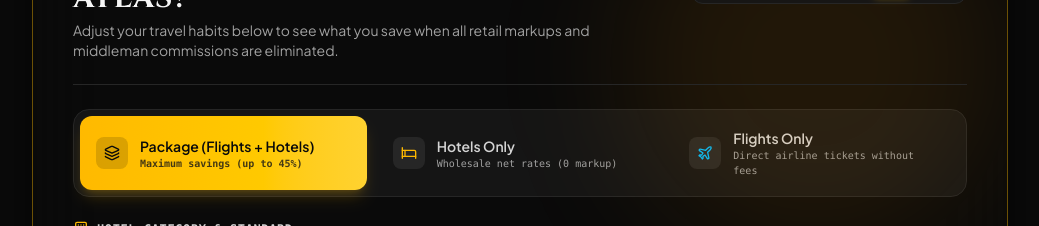
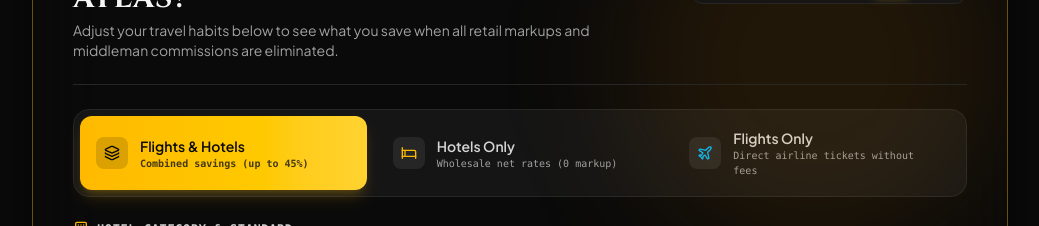
Before and after one commit to aiappsy/atlasprelaunch, a React (Vite) app: page / in a window 1280 px wide. Shown: the part 1400-1626 px from the top of the page, without its empty margins (120-1159 px from the left). Built offline with nearby package versions, Linux system fonts and the light colour scheme; no server answers; a web font is replaced by a local one.

Commit message:
fix(compliance): replace Package / Pakkereise with Flights & Hotels to maintain unbundled wholesale status

```diff
--- a/src/components/DynamicSavingsCalculator.tsx
+++ b/src/components/DynamicSavingsCalculator.tsx
@@ -178,7 +178,7 @@
         {/* 3 Intuitive Mode Tabs: Pakkereise, Kun Hotell, Kun Fly */}
         <div className="pt-6 pb-4">
           <div className="grid grid-cols-1 sm:grid-cols-3 gap-2.5 p-1.5 rounded-2xl bg-neutral-900/90 border border-neutral-800">
-            {/* 1. Pakkereise */}
+            {/* 1. Fly & Hotell (Unbundled wholesale components) */}
             <button
               type="button"
               onClick={() => handleModeSwitch('package')}
@@ -193,10 +193,10 @@
               </div>
               <div className="flex-1 min-w-0">
                 <div className="text-xs sm:text-sm font-semibold truncate">
-                  {isNorwegian ? 'Pakkereise (Fly + Hotell)' : 'Package (Flights + Hotels)'}
+                  {isNorwegian ? 'Fly & Hotell' : 'Flights & Hotels'}
                 </div>
                 <div className={`text-[10px] font-mono ${mode === 'package' ? 'text-neutral-900/80' : 'text-neutral-400'}`}>
-                  {isNorwegian ? 'Maksimal besparelse (opptil 45%)' : 'Maximum savings (up to 45%)'}
+                  {isNorwegian ? 'Samlet feriebesparelse (opptil 45%)' : 'Combined savings (up to 45%)'}
                 </div>
               </div>
             </button>
--- a/src/lib/i18n/translations.ts
+++ b/src/lib/i18n/translations.ts
@@ -183,8 +183,8 @@
       flightTabSub: 'Direct NDC routes',
       hotelTab: 'Hotel Savings',
       hotelTabSub: 'Wholesale net rates',
-      packageTab: 'Flight & Hotel Package',
-      packageTabSub: 'Maximum wholesale yield',
+      packageTab: 'Flights & Hotels',
+      packageTabSub: 'Combined wholesale savings',
       drawNotice: '🎁 100 Free Hotel Breaks Guaranteed • 3 of 100 Win All Meals Fully Included',
       freeTrialPill: 'Only 100 Spots • 100% Value Guarantee',
     },
@@ -343,8 +343,8 @@
       flightTabSub: 'Direkte NDC-ruter',
       hotelTab: 'Hotellbesparelser',
       hotelTabSub: 'Uavkortede nettopriser',
-      packageTab: 'Fly- og hotellpakke',
-      packageTabSub: 'Maksimal engrosgevinst',
+      packageTab: 'Fly & Hotell',
+      packageTabSub: 'Samlet feriebesparelse',
       drawNotice: '🎁 100 gratis hotellopphold garantert • 3 av 100 vinner også all gourmetmat inkludert',
       freeTrialPill: 'Kun 100 plasser totalt • 100% Fornøydgaranti',
     },
```
